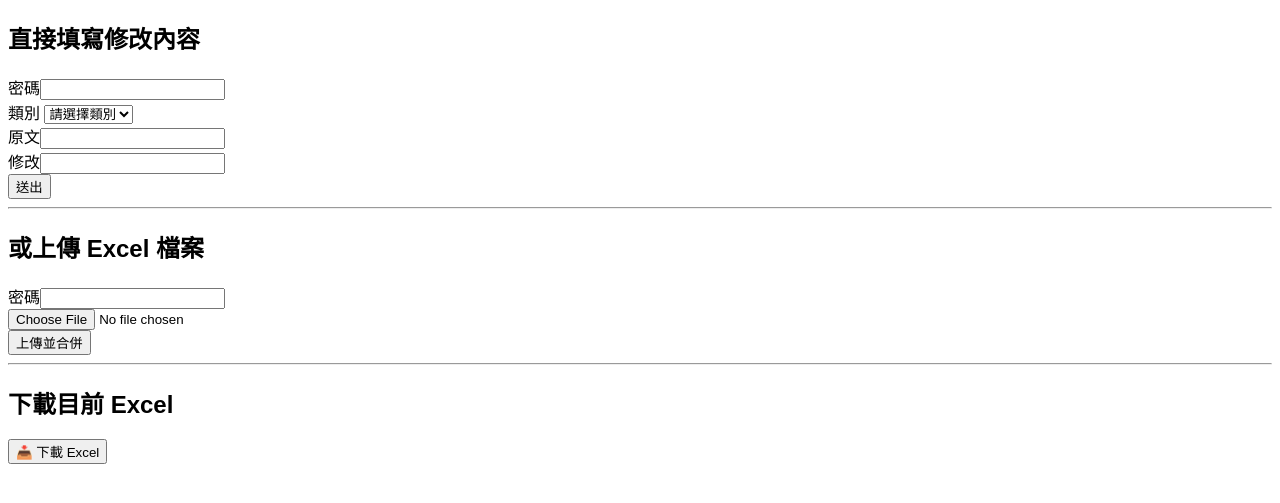
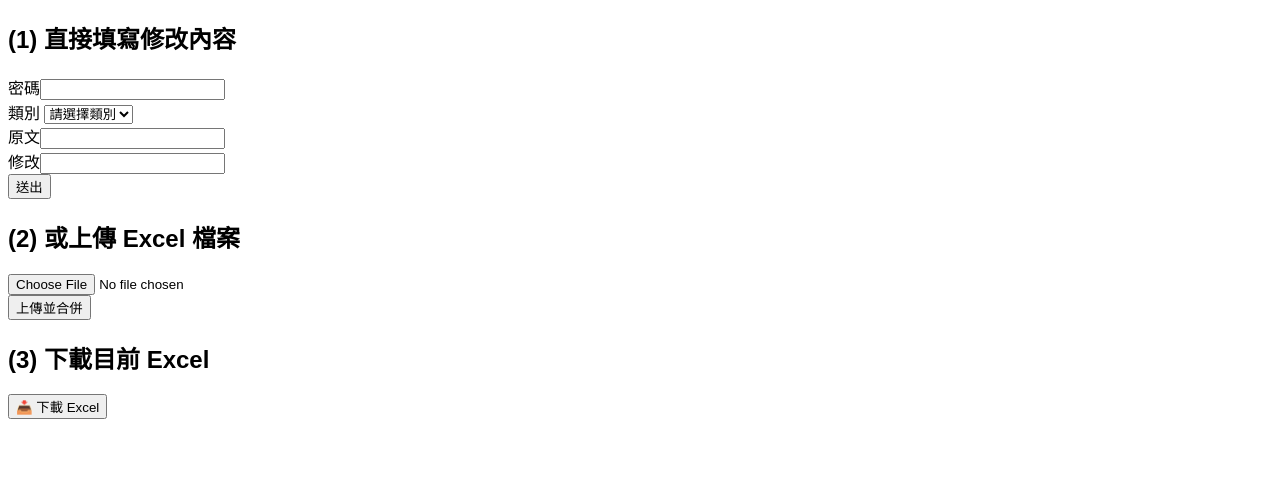
Before and after one commit to windmail1975/edit-review, a Flask app: page / in a window 1280 px wide. Shown: the top 503 px of the page. Run offline with Flask 3, Linux system fonts and the light colour scheme.

Commit message:
Update index.html

```diff
--- a/templates/index.html
+++ b/templates/index.html
@@ -43,7 +43,7 @@
   </style>
 </head>
 <body>
-  <h2>直接填寫修改內容</h2>
+  <h2>(1) 直接填寫修改內容</h2>
   <form id="submit-form" method="POST" action="/submit">
     <label>密碼</label><input type="password" name="password" id="user-password" required><br>
     <label>類別</label>
@@ -58,16 +58,13 @@
     <button type="submit">送出</button>
   </form>
 
-  <hr>
-  <h2>或上傳 Excel 檔案</h2>
+  <h2>(2) 或上傳 Excel 檔案</h2>
   <form id="upload-form" method="POST" action="/upload_excel" enctype="multipart/form-data">
-    <label>密碼</label><input type="password" name="password" required><br>
     <input type="file" name="excel_file" accept=".xlsx" required><br>
     <button type="submit">上傳並合併</button>
   </form>
 
-  <hr>
-  <h2>下載目前 Excel</h2>
+  <h2>(3) 下載目前 Excel</h2>
   <button onclick="downloadExcel()">📥 下載 Excel</button>
 
   <!-- Modal -->
```
